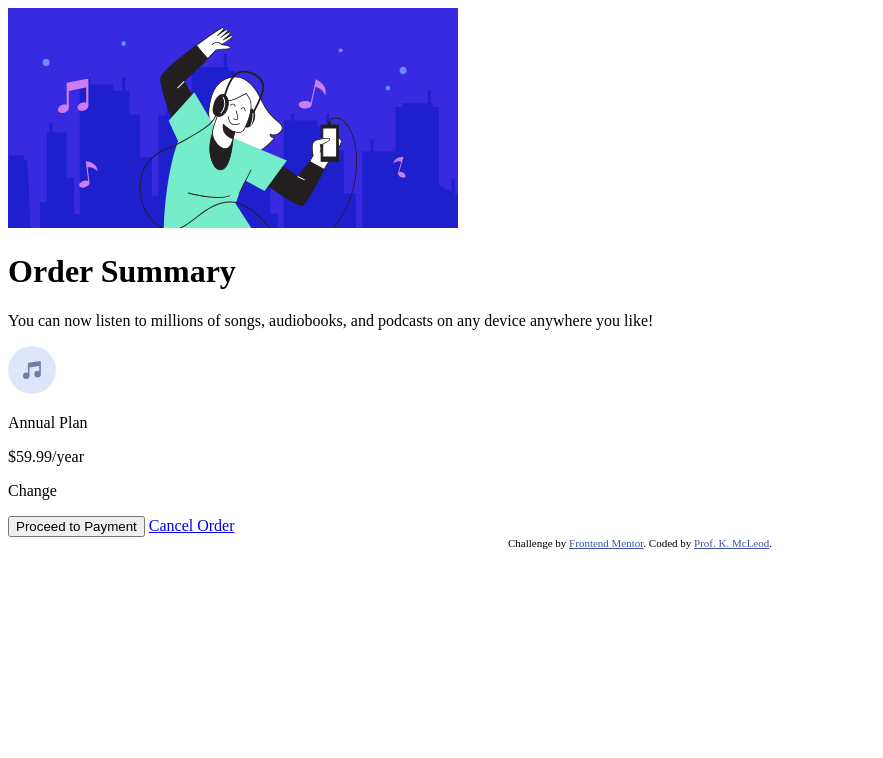
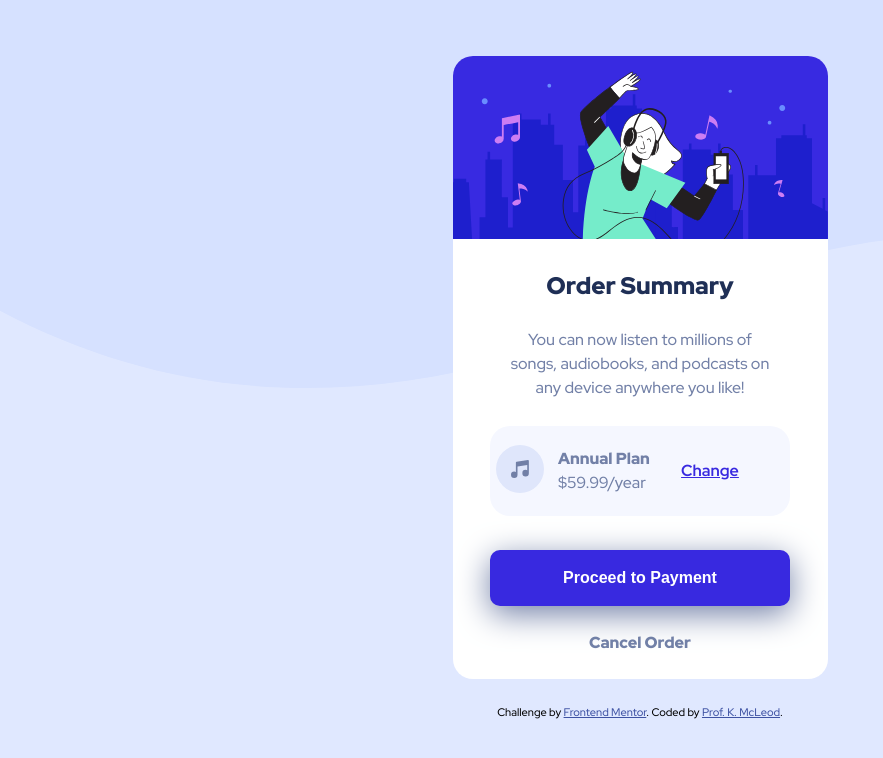
Before and after one commit to profkmcleod/fm-order-summary-component, a plain HTML site: page index.html in a window 1280 px wide. Shown: the whole page, without its empty margins (0-883 px from the left). Drawn offline with Linux system fonts and the light colour scheme.

Commit message:
Completed solution and updated README

```diff
--- a/css/styles.css
+++ b/css/styles.css
@@ -25,4 +25,125 @@
 body {
     font-family: 'Red Hat Display', sans-serif;
     font-size: 16px;
+    display: flex;
+    flex-direction: column;
+    align-content: center;
+    justify-content: center;
+    align-items: center;
+    height: 100vh;
+    background-image: url("../images/pattern-background-mobile.svg");
+    background-color: var(--pale-blue);
+    background-repeat: no-repeat;
+    background-size:contain;
+
 }
+
+/** Card Class - this is the card itself */
+.card {
+    border-radius: 20px;
+    background-color: white;
+    max-width: 375px;
+}
+
+.image-header img {
+    max-width: 100%;
+    border-top-left-radius: 20px;
+    border-top-right-radius: 20px;
+}
+
+h1 {
+    font-weight: 900;
+    text-align: center;
+    padding: 7% 0;
+    font-size: 1.5rem;
+    color: var(--dark-blue);
+}
+
+.card p {
+    text-align: center;
+    color: var(--desaturated-blue);
+    line-height: 1.5rem;
+    padding: 0 15%;
+}
+
+.annual-plan-info {
+    margin: 7% auto;
+    padding: 5% 0;
+    background-color: var(--very-pale-blue);
+    border-radius: 20px;
+    display: flex;
+    flex-direction: row;
+    justify-content: center;
+    align-content: center;
+    align-items: center;
+    width: 80%;
+}
+
+.annual-plan-title {
+    font-weight: 900;
+    white-space: nowrap;
+    color: var(--dark-blue);
+}
+
+.annual-plan-info a {
+    color: var(--bright-blue);
+    font-weight: 700;
+}
+
+.cta-options {
+    display: flex;
+    flex-direction: column;
+    align-items: center;
+    justify-content: space-between;
+}
+
+button {
+    width: 80%;
+    background-color: var(--bright-blue);
+    color: #FFF;
+    font-size: 1rem;
+    font-weight: 700;
+    margin-top: 2%;
+    padding: 5%;
+    border-radius: 10px;
+    filter: drop-shadow(0 .5rem 1rem var(--desaturated-blue));
+}
+
+button:hover,
+.annual-plan-info a:hover {
+    opacity: 70%;
+    transition: .4s;
+    text-decoration: none;
+}
+
+.cta {
+    display: block;
+    color: var(--desaturated-blue);
+    margin: 7% 0;
+    text-decoration: none;
+    font-weight: 900;
+}
+
+.cta:hover {
+    color: var(--dark-blue);
+    transition: .4s;
+}
+
+footer {
+    padding: 2% 0;
+}
+
+/* Media Query */
+
+@media only screen and (min-width: 600px) {
+    body {
+        background-image: url("../images/pattern-background-desktop.svg");
+    }
+}
+
+/* Resources
+
+How to turn off word wrapping in HTML? - https://stackoverflow.com/questions/4652654/how-to-turn-off-word-wrapping-in-html
+
+
+*/
--- a/index.html
+++ b/index.html
@@ -5,6 +5,7 @@
   <meta name="viewport" content="width=device-width, initial-scale=1.0"> <!-- displays site properly based on user's device -->
 
   <link rel="icon" type="image/png" sizes="32x32" href="./images/favicon-32x32.png">
+  <link rel="stylesheet" type="text/css" href="css/styles.css" />
 
   <title>Frontend Mentor | Order summary card</title>
 
@@ -23,18 +24,22 @@
     <p>You can now listen to millions of songs, audiobooks, and podcasts on any
       device anywhere you like!</p>
     <div class="annual-plan-info">
-      <svg xmlns="http://www.w3.org/2000/svg" width="48" height="48">
-        <g fill="none" fill-rule="evenodd"><circle cx="24" cy="24" r="24" fill="#DFE6FB"/><path fill="#717FA6" fill-rule="nonzero" d="M32.574 15.198a.81.81 0 00-.646-.19L20.581 16.63a.81.81 0 00-.696.803V26.934a3.232 3.232 0 00-1.632-.44A3.257 3.257 0 0015 29.747 3.257 3.257 0 0018.253 33a3.257 3.257 0 003.253-3.253v-8.37l9.726-1.39v5.327a3.232 3.232 0 00-1.631-.441 3.257 3.257 0 00-3.254 3.253 3.257 3.257 0 003.254 3.253 3.257 3.257 0 003.253-3.253V15.81a.81.81 0 00-.28-.613z"/>
-        </g>
-      </svg>
       <div>
-        <p>Annual Plan</p>
+        <svg xmlns="http://www.w3.org/2000/svg" width="48" height="48">
+          <g fill="none" fill-rule="evenodd"><circle cx="24" cy="24" r="24" fill="#DFE6FB"/><path fill="#717FA6" fill-rule="nonzero" d="M32.574 15.198a.81.81 0 00-.646-.19L20.581 16.63a.81.81 0 00-.696.803V26.934a3.232 3.232 0 00-1.632-.44A3.257 3.257 0 0015 29.747 3.257 3.257 0 0018.253 33a3.257 3.257 0 003.253-3.253v-8.37l9.726-1.39v5.327a3.232 3.232 0 00-1.631-.441 3.257 3.257 0 00-3.254 3.253 3.257 3.257 0 003.254 3.253 3.257 3.257 0 003.253-3.253V15.81a.81.81 0 00-.28-.613z"/>
+          </g>
+        </svg>
+      </div>
+      <div class="annual-plan">
+        <p class="annual-plan-title">Annual Plan</p>
         <p>$59.99/year</p>
       </div>
-      <p>Change</p>
+      <p><a href="#" title="Link to change plan"/>Change</a></p>
     </div>
-    <button>Proceed to Payment</button>
-    <a href="#">Cancel Order</a>
+    <div class="cta-options">
+      <button>Proceed to Payment</button>
+      <a class="cta" href="#">Cancel Order</a>
+    </div>
 
   </main>
 
```
Also changed, not shown: images/desktop-view.PNG (added), images/mobile-view.PNG (added), 2 other files.
